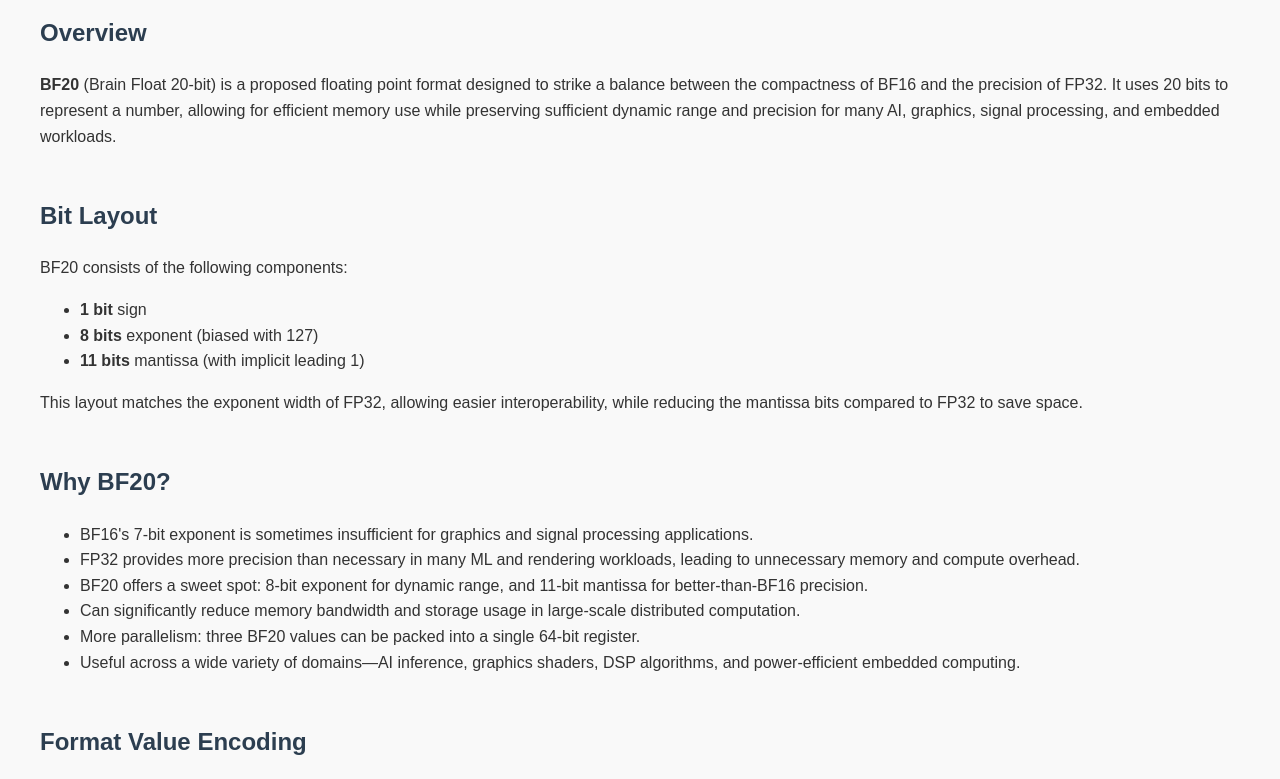
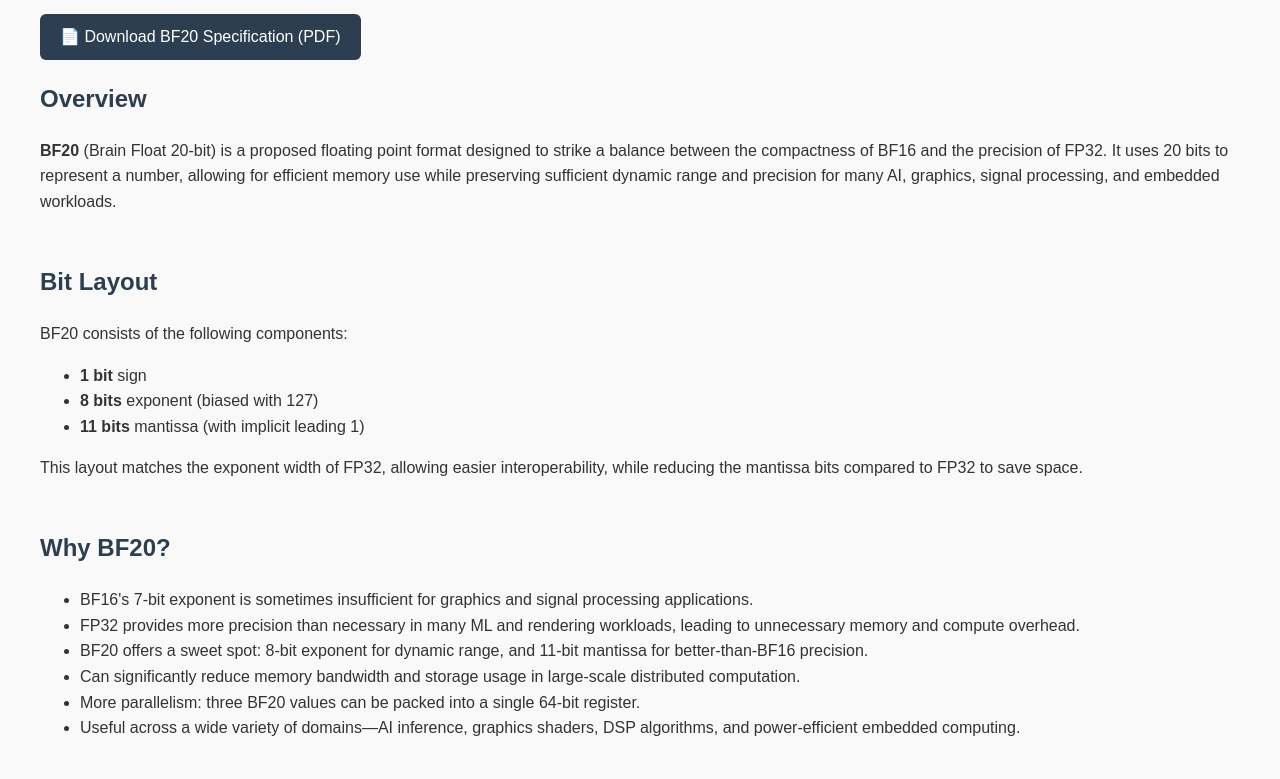
Before and after one commit to bfloat20/bfloat20.github.io, a plain HTML site: page index.html in a window 1280 px wide. Shown: the part 120-899 px from the top of the page. Drawn offline with Linux system fonts and the light colour scheme.

Commit message:
Update index.html

```diff
--- a/index.html
+++ b/index.html
@@ -17,6 +17,10 @@
 </head>
 <body>
   <h1>BF20 Floating Point Format Specification</h1>
+
+  <a href="BF20_Specification.pdf" download style="display:inline-block; padding:10px 20px; background:#2c3e50; color:white; border-radius:6px; text-decoration:none;">
+  📄 Download BF20 Specification (PDF)
+  </a>
 
   <div class="section">
     <h2>Overview</h2>
```
